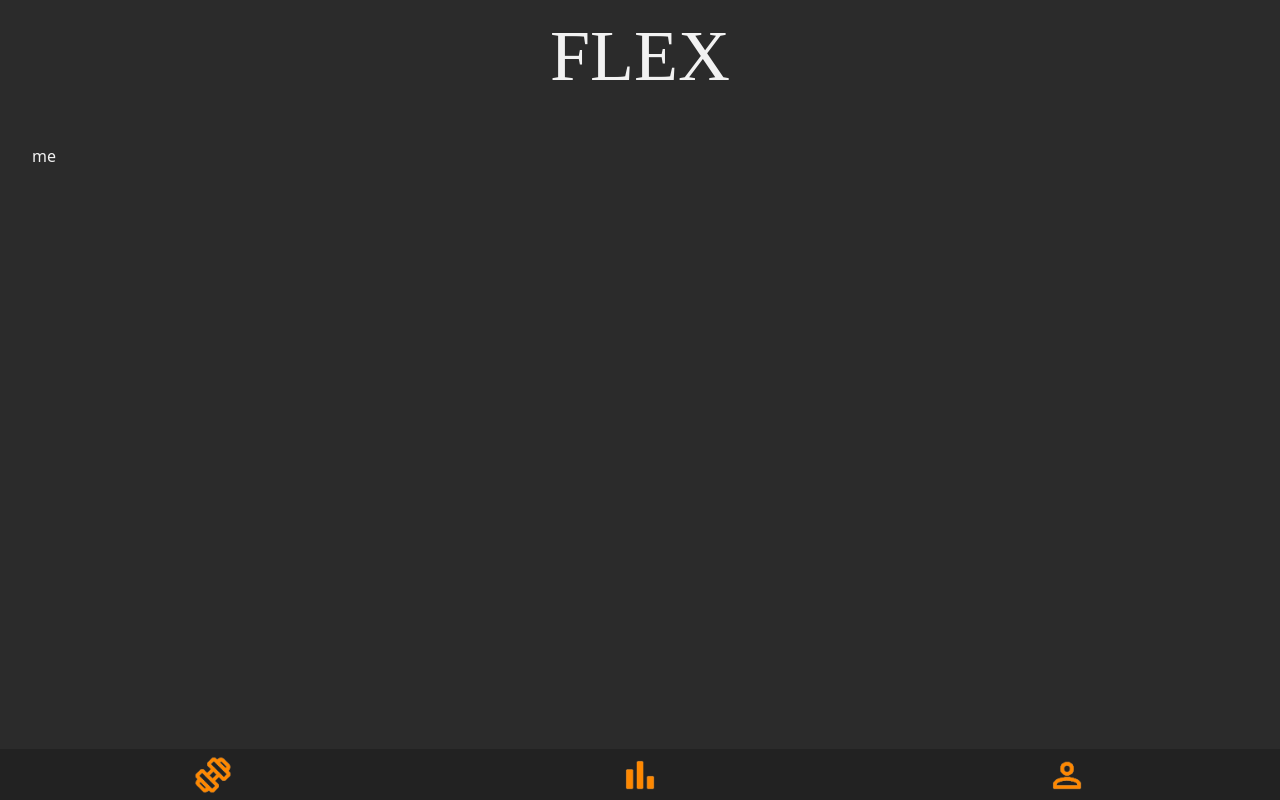
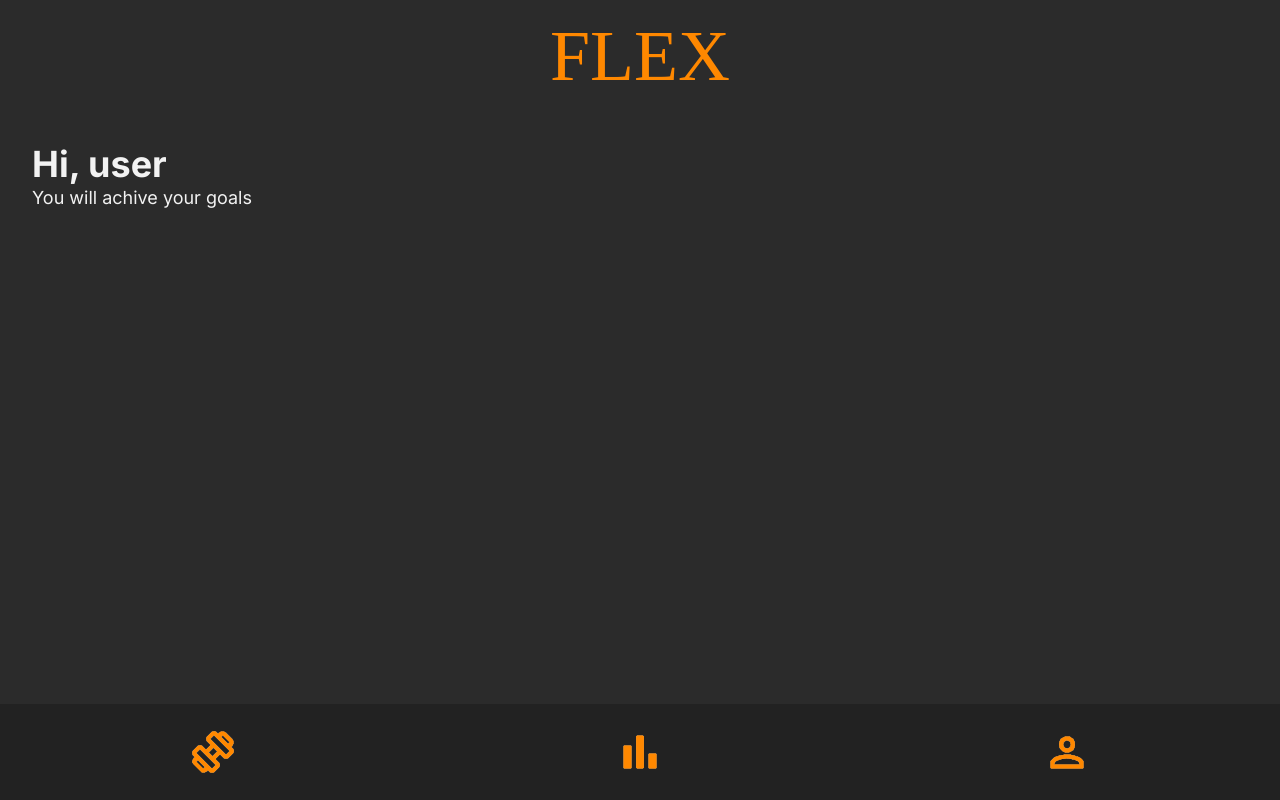
Before and after one commit to Marioby9/Flex, a Vue app: page /me in a window 1280 px wide. Built offline with nearby package versions, Linux system fonts and the light colour scheme; a web font is replaced by a local one.

Commit message:
ADD ROUTINE FUNCTION

```diff
--- a/src/App.vue
+++ b/src/App.vue
@@ -9,13 +9,16 @@
             </Transition>
       </RouterView>
     </div>
-    <Header/>
+    <div class="footer">
+      <Menu/>
+    </div>
+
 </template>
 
 <script setup>
 
 import { RouterView} from 'vue-router'
-import Header from '@/components/Header.vue'
+import Menu from '@/components/Menu.vue'
 
 
 </script>
@@ -24,9 +27,10 @@ import Header from '@/components/Header.vue'
 
 @import url('https://fonts.googleapis.com/css2?family=Tektur:wght@400;700;800;900&display=swap');
 
-.title{@apply bg-coal text-7xl p-5;
+.title{@apply bg-coal text-7xl p-5 text-orange sticky top-0;
         font-family: 'Tektur', extrabold;}
 
+.view{@apply flex-1 overflow-y-auto}
 .slide-fade-enter-active {
   transition: all 0.6s ease-out;
 }
@@ -40,4 +44,6 @@ import Header from '@/components/Header.vue'
 .fade-leave-to {
   opacity: 0;
 }
+
+.footer{@apply sticky bottom-0 left-0 bg-black}
 </style>
--- a/src/assets/main.css
+++ b/src/assets/main.css
@@ -1,3 +1,6 @@
+@import url('https://fonts.googleapis.com/css2?family=Inter:wght@300;400;500;600;700&display=swap');
+
+
 @tailwind base;
 @tailwind components;
 @tailwind utilities;
@@ -5,6 +8,7 @@
 
 
 .full { @apply w-full h-full }
+.full{font-family: 'Inter', sans-serif;}
 
 html, body, #app { @apply full }
 
--- a/src/components/AddExe.vue
+++ b/src/components/AddRoutine.vue
@@ -9,14 +9,14 @@
             <div class="form">
                 <h1>Add a new plan</h1>
                 <h3>Name:</h3>
-                <input type="text" placeholder="Ex: Push B Routine">
+                <input type="text" placeholder="Ex: Push B Routine" v-model="newName">
                 <h3>Description:</h3>
                 <input type="text" placeholder="Observations">
             </div>
 
             <div class="options center">
                 <h3 @click="cancel">CANCEL</h3>
-                <h3>ACCEPT</h3>
+                <h3 @click="accept">ACCEPT</h3>
             </div>
 
         </div>
@@ -27,7 +27,9 @@
 
 <script setup>
 
-    import { defineProps } from 'vue';
+    import { defineProps, ref } from 'vue';
+
+    let newName = ref('');
 
     //Props from the parent
     const props = defineProps({
@@ -38,6 +40,12 @@
     //Executes when cancel is clicked
     const cancel = () => {
         props.onCancel();
+        newName.value = '';
+    }
+
+    //Executes when accept is clicked and pass the newName to the parent
+    const accept = () => {
+        props.onAccept(newName.value);
     }
 
 </script>
--- a/src/components/Header.vue
+++ b/src/components/Menu.vue
@@ -1,7 +1,7 @@
 <template>
         <nav class="menu">
-            <RouterLink v-for="elm in menu" :to="elm.path">
-                <abbr :title="elm.name"><img :src="elm.img" alt="elm.name"></abbr>
+            <RouterLink  v-for="elm in menu" :to="elm.path">
+                <abbr class="center" :title="elm.name"><img :src="elm.img" alt="elm.name"></abbr>
             </RouterLink>
         </nav>
 
@@ -19,9 +19,11 @@
 </script>
 
 <style scoped>
-    .menu {@apply h-16 w-full flex items-center justify-around}
-    .menu a{@apply w-12 h-12 p-1}
-    abbr{@apply w-full h-full block}
+    .menu {@apply h-24 w-full flex items-center justify-around}
+    .menu a{@apply w-24 h-full p-1 }
+    abbr{@apply w-full h-full flex-col}
+
+
 
 
 
--- a/src/firebase.js
+++ b/src/firebase.js
@@ -1,7 +1,7 @@
 // Import the functions you need from the SDKs you need
 import { initializeApp } from "firebase/app";
 import { getAnalytics } from "firebase/analytics";
-import {onSnapshot, collection, getFirestore, doc, getDoc} from "firebase/firestore";
+import {onSnapshot, collection, getFirestore, doc, getDoc, addDoc} from "firebase/firestore";
 // TODO: Add SDKs for Firebase products that you want to use
 // https://firebase.google.com/docs/web/setup#available-libraries
 
@@ -25,3 +25,8 @@ const analytics = getAnalytics(app);
 //OnSnapshot es un getter y traemos rutinas
 export const getRoutines = (callback) => onSnapshot(collection(db, '/routines'), callback);
 export const getExercise = (id, callback) => onSnapshot(doc(db, '/exercises', id), callback);
+
+//ADD DATA INTO DB. USING ADD INSTEAD OF SET BECAUSE OF RANDOMIZE AN ID
+export const addRoutine = async (routine) => {
+    const docRef = await addDoc(collection(db, "routines"), routine);
+};
--- a/src/views/Me.vue
+++ b/src/views/Me.vue
@@ -1,13 +1,18 @@
 <template>
     <div class="page">
-        me
+        <header>
+            <h1>Hi, user</h1>
+            <h3>You will achive your goals</h3>
+        </header>
     </div>
 </template>
 
 <script setup>
-    import AddExe from '../components/AddExe.vue';
+
 </script>
 
 <style scoped>
 
+    header > h1{@apply text-4xl font-extrabold}
+    header > h3{@apply text-lg}
 </style>
--- a/src/views/Plans.vue
+++ b/src/views/Plans.vue
@@ -3,17 +3,17 @@
      <div class="page" >
 
             <div class="options flex gap-3">
-                <h3 class="text-2xl"
-                        v-for="rou in routines"
-                        @click="changeRoutine(rou)">
-                        {{ rou.name }}
+                <h3
+                    v-for="rou in routines"
+                    @click="changeRoutine(rou)">
+                    {{ rou.name }}
                 </h3>
 
-                <img class="h-9 w-9" src="@/assets/img/add.png" alt="add" @click="addExercise">
+                <img class="h-9 w-9 " src="@/assets/img/add.png" alt="add" @click="addPlan">
             </div>
 
 
-            <div class="exercises space-y-4" :style="{ opacity: opacity }">
+            <div class="exercises space-y-4" :class="{ 'opacity-10': isOpac, 'pointer-events-none': isDisabled }">
                 <ExeCard class="exeCard"
                     v-for="exe in exercises"
                     :name = exe.name
@@ -23,8 +23,8 @@
 
             </div>
 
-            <div class="addExe absolute top-1/4 self-center" :class="{ 'hidden': isHidden }">
-                <AddExe :onCancel = "cancel" />
+            <div class="addExe absolute top-1/4 self-center" :class="{ 'hidden': showModal }">
+                <AddRoutine :onCancel = "cancel" :onAccept = "accept" />
             </div>
 
 
@@ -35,17 +35,19 @@
 
 <script setup>
     import ExeCard from "../components/ExeCard.vue";
-    import AddExe from "../components/AddExe.vue";
+    import AddRoutine from "../components/AddRoutine.vue";
 
-    import {getRoutines, getExercise} from "@/firebase.js";
+    import {getRoutines, getExercise, addRoutine} from "@/firebase.js";
     import {onMounted, ref, watch} from "vue";
 
     const routines = ref([]);
     const currentRout = ref({});
     const exercises = ref([]);
-    const opacity = ref(1);
-    const isHidden = ref(true);
 
+    //Modal Logic
+    const isOpac = ref(false);
+    const isDisabled = ref(false);
+    const showModal = ref(true);
 
     const changeRoutine = (routine) => {
         exercises.value = [];
@@ -78,19 +80,41 @@
 
 
     //Functions when adding an exercise
-    const addExercise = () => {
-        opacity.value = 0.1;
-        isHidden.value = false;
+    const addPlan = () => {
+        isOpac.value = true;
+        isDisabled.value = true;
+        showModal.value = false;
     }
 
     const cancel = () => {
-        opacity.value = 1;
-        isHidden.value = true;
+        isOpac.value = false;
+        isDisabled.value = false;
+        showModal.value = true;
+    }
+
+    const accept = (newName) => {
+       if(newName == ''){
+            console.log('No ha rellenado el campo')
+       }
+       else{
+            try{
+                addRoutine({
+                    name: newName,
+                    exercises : []
+                });
+                cancel();
+            }
+            catch(error){
+                console.log('Error al añadir: ', error);
+            }
+       }
     }
 
 
 </script>
 
 <style scoped>
-
+   .options {
+     font-size: 22px;
+   }
 </style>
```
